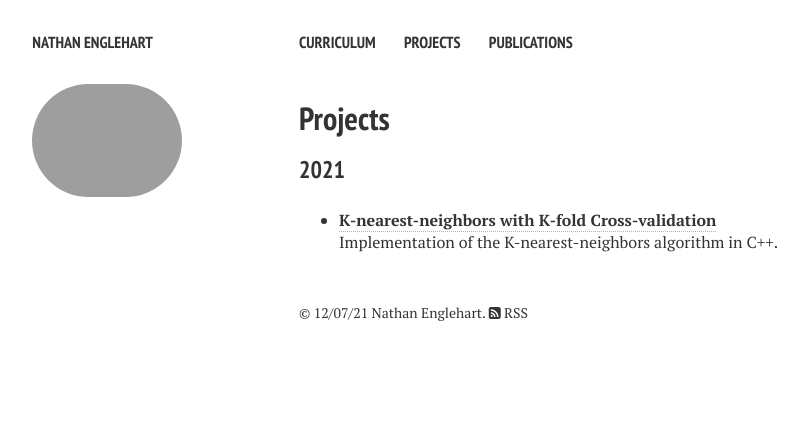
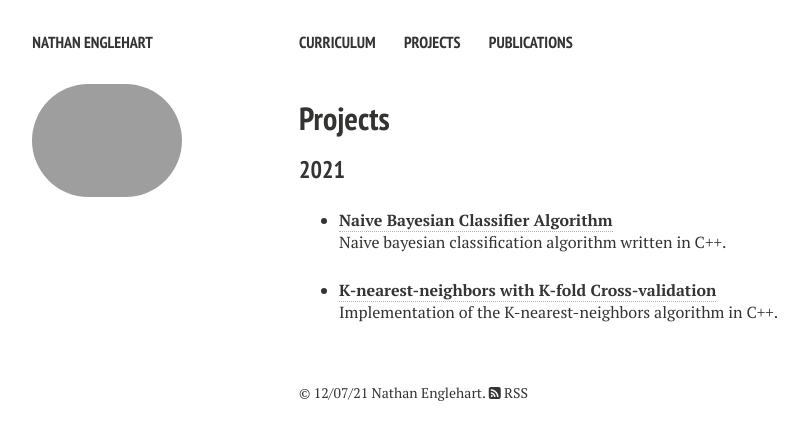
Before and after one commit to nathanenglehart/nathanenglehart.github.io, a Jekyll site: the page built from projects.md, in a window 1280 px wide. Shown: the top 440 px of the page, without its empty margins (21-829 px from the left). Built offline with Jekyll 4.4.1, drawn with Linux system fonts in a browser that asks for light colours; nearby versions of some CDN libraries.

Commit message:
Update projects.md

```diff
--- a/projects.md
+++ b/projects.md
@@ -9,8 +9,8 @@ comments: false
 
 ### 2021
 
-[//]: # (* [**Regression Solver and Computing Best OLS Fit**](https://nathanenglehart.github.io/projects/regression)<br>)
-[//]: # (Implementation of a regression solver that uses cross-validation to find the best ordered least squares (OLS) fit.)
+* [**Naive Bayesian Classifier Algorithm**](https://github.com/nathanenglehart/naive-bayes-cpp-241)<br>
+Naive bayesian classification algorithm written in C++.
 
 * [**K-nearest-neighbors with K-fold Cross-validation**](https://github.com/nathanenglehart/knn-cpp-241)<br>
 Implementation of the K-nearest-neighbors algorithm in C++.
```
